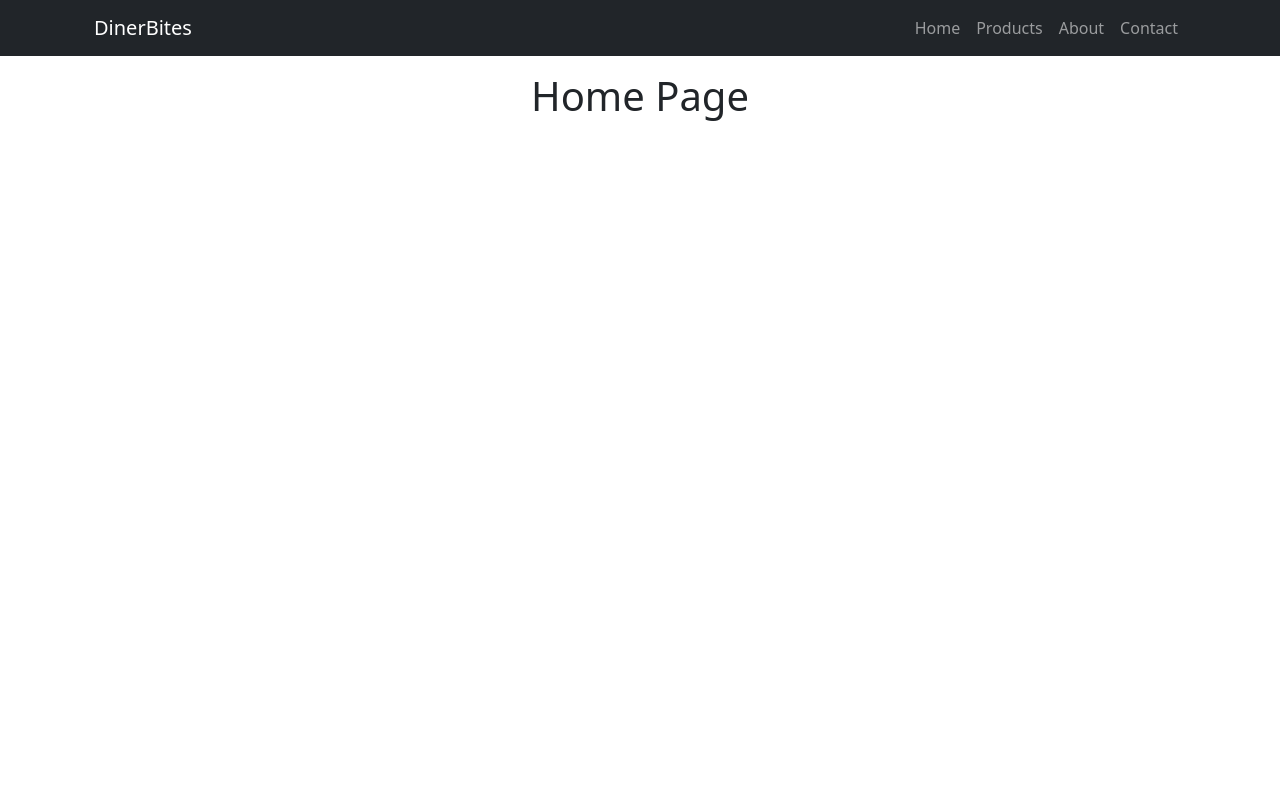
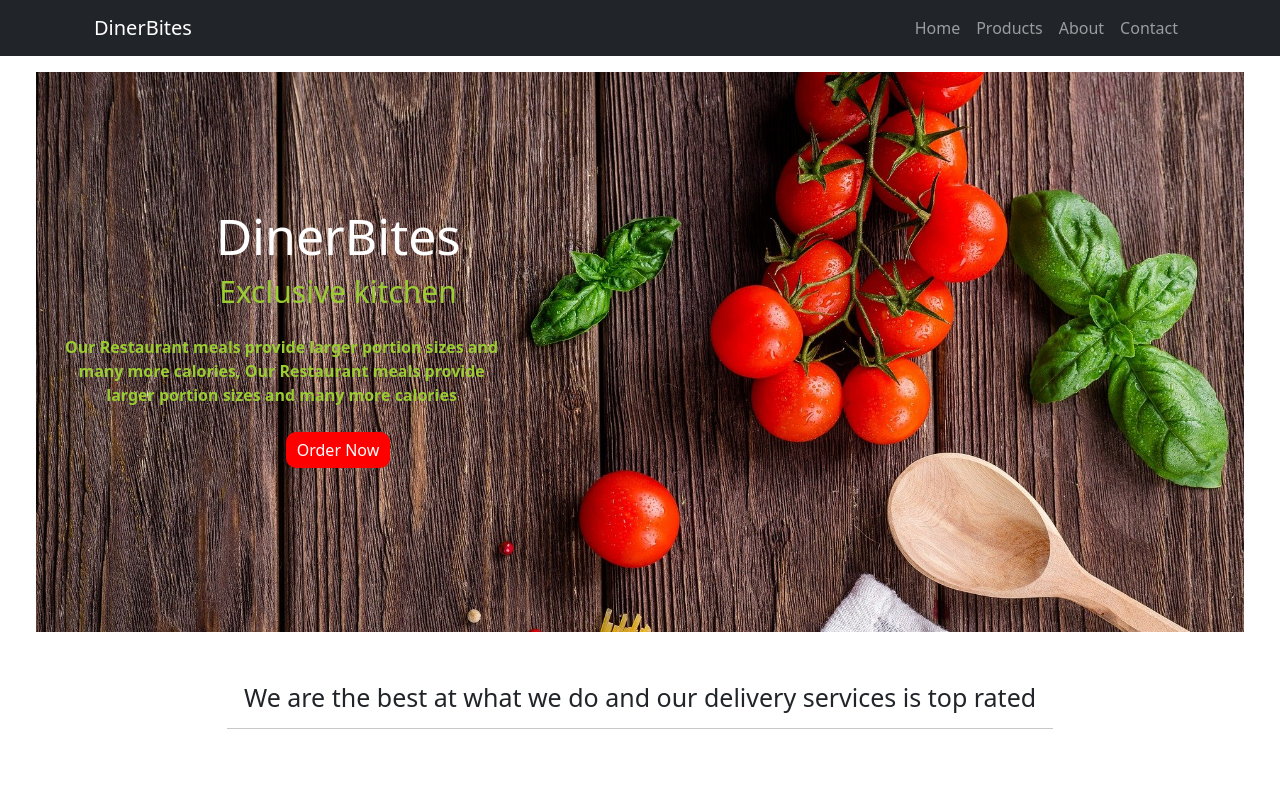
Before and after one commit to Sanmi01/DinerBites, a React (Create React App) app: page / in a window 1280 px wide. Shown: the top 800 px of the page. Built offline with nearby package versions, Linux system fonts and the light colour scheme.

Commit message:
Added HomePage component

```diff
--- a/src/pages/home/Home.css
+++ b/src/pages/home/Home.css
@@ -0,0 +1,68 @@
+
+.hero {
+    background: url("/public/img/food2.jpg");
+    background-repeat: no-repeat;
+    background-size: cover;
+    width: 100%;
+    height: 70vh;
+}
+
+.hero__content{
+    display: flex;
+    align-items: center;
+    height: 50vh;
+
+}
+
+.hero__text {
+    width: 50%;
+    max-width: 50%;
+    padding: 20px;
+    margin-top: 70px;
+
+
+}
+
+.hero__text h1 {
+    font-size: 50px;
+    color: white;
+    margin-top: 20px;
+    padding-top: 40px;
+}
+
+.hero__text h3 {
+    font-size: 30px;
+    color: yellowgreen;
+
+}
+
+.hero__text p{
+    color: yellowgreen;
+    font-weight: 700;
+    margin: 25px 0;
+    width: 80%;
+
+}
+
+.hero__text button {
+    padding: 10;
+    border: 5px solid red;
+    border-radius: 10px;
+    background-color: red;
+    color: white;
+
+}
+
+.portfolio {
+    text-align: center;
+    padding: 10px;
+    width: 70%;
+    margin: 40px auto;
+    padding: auto;
+
+}
+
+.portfolio h2 {
+    font-size: 25px;
+
+}
--- a/src/pages/home/Home.js
+++ b/src/pages/home/Home.js
@@ -2,12 +2,38 @@ import React from 'react';
 import { Container } from 'react-bootstrap';
 import "./Home.css"
 
+
 const Home = () => {
     return (
         <Container className="vh-100 py-3 px-5" id="home-page">
-            <h1>Home Page</h1>
+            <div className ="hero">
+                <div className='hero__content'>
+                    <div className='hero__text'>
+                        <h1>DinerBites</h1>
+                        <h3>Exclusive kitchen</h3>
+                        <p>Our Restaurant meals provide larger
+                            portion sizes and many more calories, Our Restaurant meals provide larger
+                            portion sizes and many more calories
+                        </p>
+                        <button> Order Now</button>
+
+
+                    </div>
+
+
+                </div>
+
+            </div>
+            <div className='portfolio'>
+                <h2>We are the best at what we do and our delivery services is top rated</h2>
+                <hr></hr>
+
+            </div>
+
+
+
         </Container>
     )
 }
 
-export default Home
+export default Home;
```
Also changed, not shown: public/img/food2.jpg (added).
